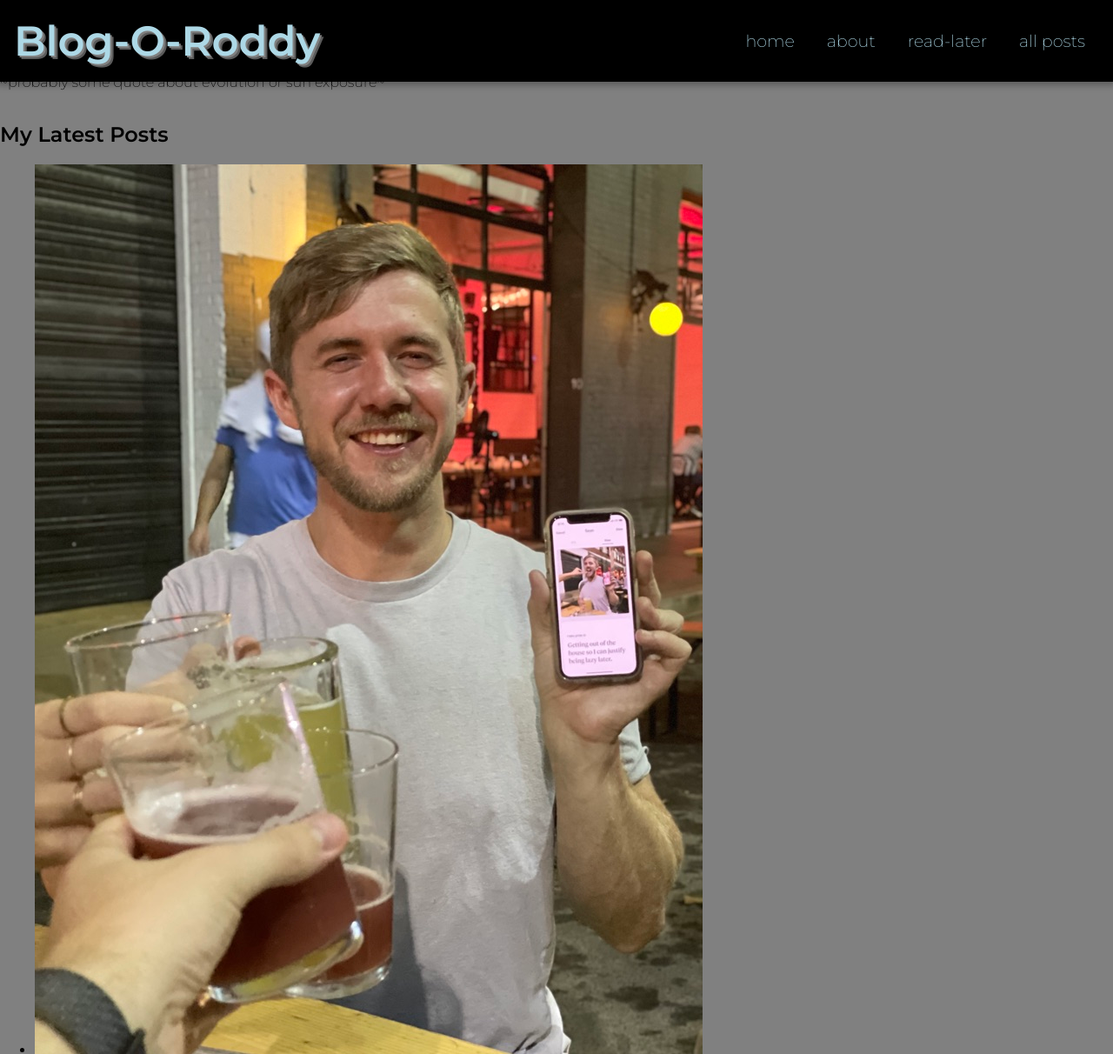
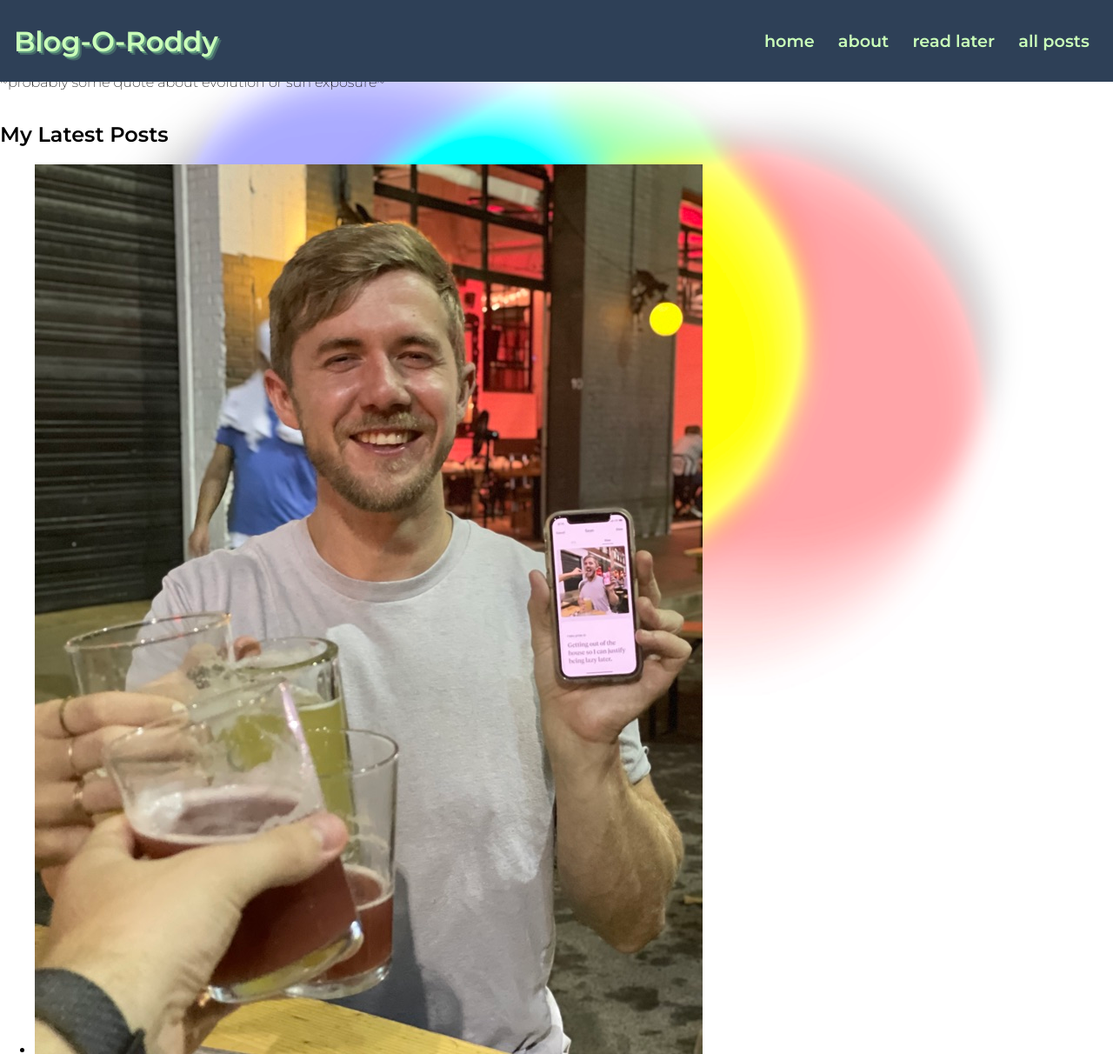
Before and after one commit to seantolbert/blogoroddy, a Django app: page / in a window 1280 px wide. Shown: the top 1212 px of the page at 87% size. Run offline with Django 3.2, Linux system fonts and the light colour scheme; data comes from the database, SQL or seed files in the repository; some libraries are stand-ins or nearby versions.

Commit message:
adds background with bugs and uncomplicates navbar as well as hover/active effect

```diff
--- a/poster/static/poster/base.css
+++ b/poster/static/poster/base.css
@@ -9,8 +9,8 @@ body {
   display: flex;
   flex-direction: column;
   font-family: "Montserrat", sans-serif;
-  background: grey;
 }
+
 
 nav {
   display: flex;
@@ -18,24 +18,16 @@ nav {
   align-items: center;
   position: fixed;
   width: 100%;
-  background: black;
-  box-shadow: 0 0 8px 4px rgba(0,0,0,0.3);
+  background: #2E4057;
   box-sizing: border-box;
   padding: 16px;
-  color: lightblue;
-  transition: all 0.3s ease;
-  transform: translateY(-100px);
-}
-
-.active {
-  transform: translateY(0);
+  color: #CAFFB9;
 }
 
 nav > h1 {
   margin: 0;
-  font-size: 3rem;
-  text-shadow: 2px 2px 0px grey, 4px 4px 0px rgba(225, 225, 225, 0.4);
-  transition: all 0.5s ease;
+  font-size: 2rem;
+  text-shadow: 2px 2px 0px #66A182, 4px 4px 0px rgba(102, 161, 130, 0.4);
 }
 
 nav > ul {
@@ -46,117 +38,32 @@ nav > ul {
 
 nav > ul > li {
   display: inline-block;
-  padding: 0 1rem;
+  padding: 0 0.7rem;
   position: relative;
   cursor: pointer;
+  border-radius: 10%;
 }
 
-nav > ul > li::after {
-  position: absolute;
-  left: 0;
-  bottom: -16px;
-  opacity: 0;
-  content: '';
-  height: 4px;
-  width: 100%;
-  background: black;
-  transition: all 0.3s ease;
+nav > ul > li > a {
+  text-decoration: none;
+  color: #CAFFB9;
+  font-weight: bold;
 }
 
-nav > ul > li::before {
-  position: absolute;
-  left: calc(50% - 8px);
-  bottom: -16px;
-  opacity: 0;
-  content: '';
-  background: black;
-  height: 16px;
-  width: 0px;
-  clip-path: polygon(50% 33%, 100% 100%, 0 100%);
-  -webkit-clip-path: polygon(50% 33%, 100% 100%, 0 100%);
-  transition: all 0.3s ease;
+nav > ul > li:hover,
+nav > ul > li:active {
+  background: #CAFFB9;
 }
 
-nav > ul > li:hover::after,
-nav > ul > li:hover::before {
-  opacity: 1;
-  width: 16px;
+nav > ul > li a:hover,
+nav > ul > li a:active {
+  color: #2E4057;
 }
 
-nav > i {
-  padding: 1rem;
-  display: none!important;
+.background {
+  background: url(images/background.jpg) center/cover;
+  width: 100%;
+  height: 100%;
+  position: fixed;
+  z-index: -1;
 }
-
-/* @media only screen and (max-width: 760px) {
-  nav > h1 {
-    font-size: 2rem;
-  }
-
-  nav > i {
-    display: block!important;
-    cursor: pointer;
-  }
-
-  nav > ul {
-    display: block!important;
-  }
-
-  aside {
-    display: block!important;
-  }
-}
-
-aside {
-  display: none;
-  position: fixed;
-  top: 0;
-  left: 0;
-  height: 100%;
-  width: 50%;
-  overflow-y: auto;
-  background: black;
-  z-index: 100;
-  transition: all 0.3 ease;
-}
-
-aside > ul {
-  list-style-type: none;
-  font-size: 1.2rem;
-  color: lightblue;
-  padding: 1rem 0;
-}
-
-aside > ul > li {
-  display: block;
-  padding: 1rem 3rem;
-  transition: all 0.5s ease;
-  cursor: pointer;
-}
-
-aside > ul > li:hover {
-  background: rgba(225, 225, 225, 0.2);
-}
-
-aside > ul > li > i {
-  width: 100%;
-  text-align: right;
-}
-
-.hide-aside {
-  left: -50%;
-}
-
-.overlay {
-  position: fixed;
-  background: rgba(0, 0, 0, 0.7);
-  top: 0;
-  left: 0;
-  right: 0;
-  bottom: 0;
-  z-index: 99;
-}
-
-.hide-overlay {
-  display: none;
-} */
--- a/templates/base.html
+++ b/templates/base.html
@@ -18,18 +18,16 @@
   </head>
   <body>
     <header>
-      <nav class="active">
+      <nav>
         <h1>Blog-O-Roddy</h1>
         <ul>
-          <li>home</li>
-          <li>about</li>
-          <li>read-later</li>
-          <li>all posts</li>
+          <li><a href="{% url 'home' %}">home</a></li>
+          <li><a href="{% url 'about' %}">about</a></li>
+          <li><a href="{% url 'read-later' %}">read later</a></li>
+          <li><a href="{% url 'index' %}">all posts</a></li>
         </ul>
-        <i class="fas fa-bars fa-2x"></i>
       </nav>
-
-
+      <div class="background"></div>
     </header>
     {% block content %}{% endblock content %}
   </body>
```
